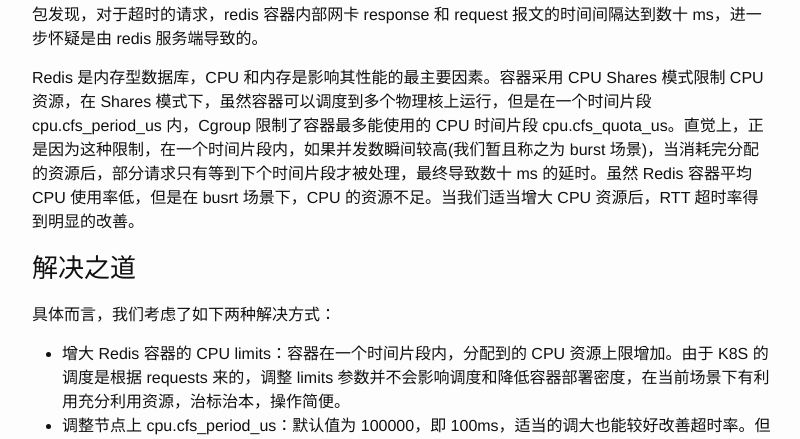
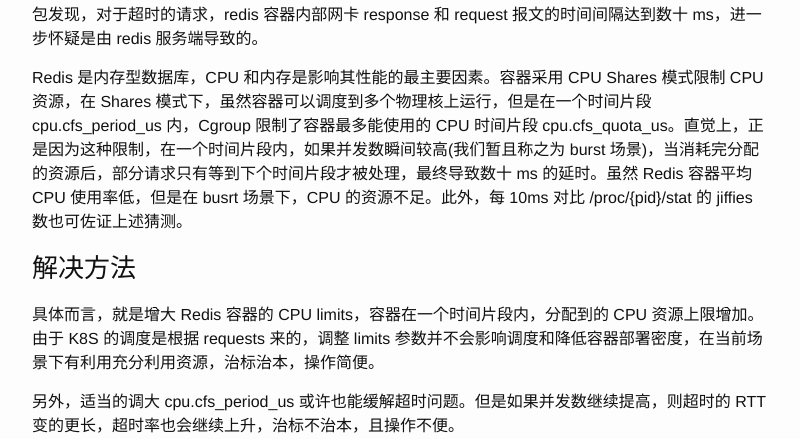
Before and after one commit to DeliangFan/deliangfan.github.io, a Jekyll site: the page built from _posts/2018-05-26-redis_and_jugar.markdown, in a window 1280 px wide and 1400 px high, scrolled down 768 px. Shown: the part 191-630 px from the top of the window, without its empty margins (238-1038 px from the left). Built offline with Jekyll 4.4.1, drawn with Linux system fonts in a browser that asks for light colours; comment, search, counter and statistics services are not loaded; some of the changed text lies outside the part shown.

Commit message:
update nginx

```diff
--- a/_posts/2018-05-26-redis_and_jugar.markdown
+++ b/_posts/2018-05-26-redis_and_jugar.markdown
@@ -22,15 +22,13 @@
 
 从基础监控数据来看，容器实例的 CPU，内存，IO，TCP 重传率等都在合理的范围内。在全链路同时抓包发现，对于超时的请求，redis 容器内部网卡 response 和 request 报文的时间间隔达到数十 ms，进一步怀疑是由 redis 服务端导致的。
 
-Redis 是内存型数据库，CPU 和内存是影响其性能的最主要因素。容器采用 CPU Shares 模式限制 CPU 资源，在 Shares 模式下，虽然容器可以调度到多个物理核上运行，但是在一个时间片段 cpu.cfs\_period\_us 内，Cgroup 限制了容器最多能使用的 CPU 时间片段 cpu.cfs\_quota\_us。直觉上，正是因为这种限制，在一个时间片段内，如果并发数瞬间较高(我们暂且称之为 burst 场景)，当消耗完分配的资源后，部分请求只有等到下个时间片段才被处理，最终导致数十 ms 的延时。虽然 Redis 容器平均 CPU 使用率低，但是在 busrt 场景下，CPU 的资源不足。当我们适当增大 CPU 资源后，RTT 超时率得到明显的改善。
+Redis 是内存型数据库，CPU 和内存是影响其性能的最主要因素。容器采用 CPU Shares 模式限制 CPU 资源，在 Shares 模式下，虽然容器可以调度到多个物理核上运行，但是在一个时间片段 cpu.cfs\_period\_us 内，Cgroup 限制了容器最多能使用的 CPU 时间片段 cpu.cfs\_quota\_us。直觉上，正是因为这种限制，在一个时间片段内，如果并发数瞬间较高(我们暂且称之为 burst 场景)，当消耗完分配的资源后，部分请求只有等到下个时间片段才被处理，最终导致数十 ms 的延时。虽然 Redis 容器平均 CPU 使用率低，但是在 busrt 场景下，CPU 的资源不足。此外，每 10ms 对比 /proc/{pid}/stat 的 jiffies 数也可佐证上述猜测。
 
-### 解决之道
+### 解决方法
 
+具体而言，就是增大 Redis 容器的 CPU limits，容器在一个时间片段内，分配到的 CPU 资源上限增加。由于 K8S 的调度是根据 requests 来的，调整 limits 参数并不会影响调度和降低容器部署密度，在当前场景下有利用充分利用资源，治标治本，操作简便。
 
-具体而言，我们考虑了如下两种解决方式：
-
-- 增大 Redis 容器的 CPU limits：容器在一个时间片段内，分配到的 CPU 资源上限增加。由于 K8S 的调度是根据 requests 来的，调整 limits 参数并不会影响调度和降低容器部署密度，在当前场景下有利用充分利用资源，治标治本，操作简便。
-- 调整节点上 cpu.cfs\_period\_us：默认值为 100000，即 100ms，适当的调大也能较好改善超时率。但是如果并发数继续提高，则超时的 RTT 变的更长，超时率也会继续上升，治标不治本，操作不便。
+另外，适当的调大 cpu.cfs\_period\_us 或许也能缓解超时问题。但是如果并发数继续提高，则超时的 RTT 变的更长，超时率也会继续上升，治标不治本，且操作不便。
 
 当增加一倍 CPU limits 后，某个业务 RTT 的超时率如下：
 
@@ -41,32 +39,29 @@
 
 ### Jaguar 简介
 
-Jaguar 是蘑菇街自研的静态化服务器，提供一套静态化解决方案，用于替代 Apache Traffic Server，采用 golang 编写。主要出于习惯，jaguar 前端部署了一个七层代理 nginx。
+Jaguar 是蘑菇街自研的静态化服务器，提供一套静态化解决方案，用于替代 Apache Traffic Server，采用 golang 编写。主要出于复用 nginx gzip 需求，jaguar 前端部署了一个七层代理 nginx。
 
 ![jaguar](http://7xp2eu.com1.z0.glb.clouddn.com/jaguar%20deployment.png)
 
-接入 K8S 前，jaguar 和 nginx 部署在同一台 4C8G 的虚拟机上，最高性能可达 30000 qps。
+接入 K8S 前，jaguar 和 nginx 部署在同一台 4C8G 的虚拟机上，最高性能可达 3w qps。
 
 ### 并发之痛
 
-采用相同的规格接入 K8S 后，压测得出其最高性能只能达到 15000 qps。压测期间，CPU 使用率达到 100%，其中 nginx 占用了大部分 CPU 资源。我们采用 iperf 发现大量的 CPU 耗费在 nginx 向 jaguar 建立 TCP 连接过程中，主要被 raw\_spin\_lock 函数占用。
+采用相同的规格接入 K8S 后，压测得出其最高性能只能达到 1.5w qps。压测期间，CPU 使用率达到 100%，其中 nginx 占用了大部分 CPU 资源。我们采用 iperf 发现大量的 CPU 耗费在 nginx 向 jaguar 建立 TCP 连接过程中，主要被 raw\_spin\_lock 函数占用。
 
 ![iperf](http://7xp2eu.com1.z0.glb.clouddn.com/nginx_iperf.png)
 
-根据上述现象，怀疑有可能是 tcp 相关参数造成的，对比虚拟机和容器的参数后有重大发现：
+根据上述现象，怀疑有可能是 tcp 相关参数造成的，其中一个小伙伴对比虚拟机和容器的参数后有重大发现：
 
 - 容器：net.ipv4.ip\_local\_port\_range = 32768 61000
 - 虚拟机：net.ipv4.ip\_local\_port\_range = 10023 61000
 
 二者可用端口数相差约 1 倍，性能也相差一倍。调整端口数后，容器和性能和虚拟机性能接近。
 
-### 解决之道
+### 解决方法
 
-Nginx 作为七层代理，用户访问 jaguar 时，首先需要和 nginx 建立一条 TCP 链接，然后 nginx 再向 jaguar 建立一条 TCP 链接。问题就出现在 nginx 向 jaguar 建 TCP 连接上，nginx 作为客户端，需要内核分配一个端口用于建立连接，在这条 TCP 关闭之间，该端口一直占着，当并发数过大时，最终导致端口耗竭。
+Nginx 作为七层代理，用户访问 jaguar 时，首先需要和 nginx 建立一条 TCP 链接，然后 nginx 再向 jaguar 建立一条 TCP 链接。问题就出现在 nginx 向 jaguar 建 TCP 连接上，nginx 作为客户端，需要内核分配一个端口用于建立连接，在这条 TCP 关闭之间，该端口一直占着，当并发数过大时，导致端口耗竭，最终影响了性能。
 
-深入沟通后，业务方表示 nginx 可以去除，再次压测，性能可达 100000 qps。
+和业务方沟通后，业务方表示 nginx 可以去除，再次压测，性能可达 10w qps。
 
-在对比虚拟机和容器参数的过程中，吸取了两个教训：
-
-1. 容器镜像系统参数最好和虚拟机保持一致性，最好为[公司]默认参数。
-2. 容器系统参数远少于虚拟机。
+在对比虚拟机和容器参数的过程中，吸取了一个教训：容器镜像系统参数最好和虚拟机保持一致性，以免业务方在迁入过程因参数差异造成异常。
```
Also changed, not shown: 1 other file.
